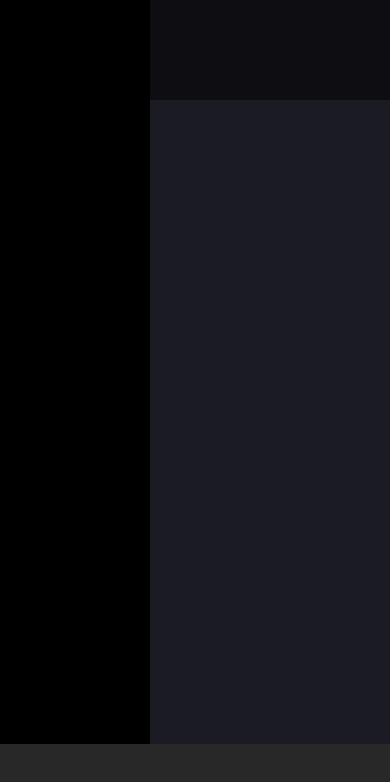
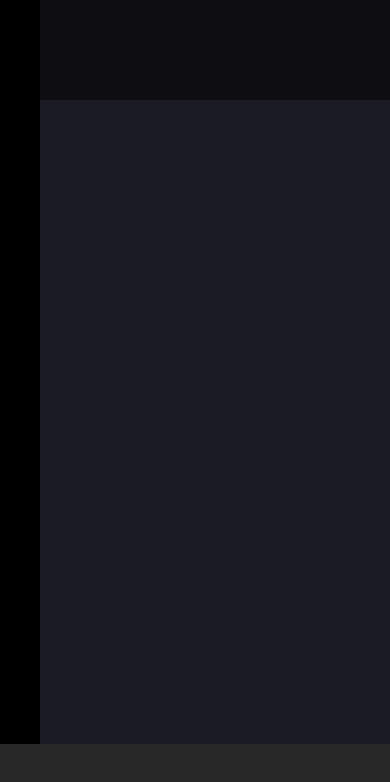
Before and after one commit to silviosalza/html-css-spotifyweb, a plain HTML site: page index.html in a window 390 px wide. Drawn offline with Linux system fonts and the light colour scheme.

Commit message:
nav responsive

```diff
--- a/css/style.css
+++ b/css/style.css
@@ -17,7 +17,6 @@
 .content{
     width: 100%;
     height: calc(100% - 100px);
-    background-color: lightblue;
 }
 .player{
     background-color: #282828;
@@ -52,3 +51,18 @@
 
 
 /* !MEDIA QUERY */
+
+
+
+@media screen and (max-width:600px) {
+    .nav{
+        width: 40px;
+    }
+    .main{
+        width: calc(100% - 40px);
+    }
+    .header{
+        width: calc(100% - 40px);
+    }
+
+}
```
